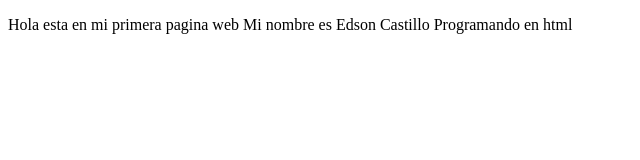
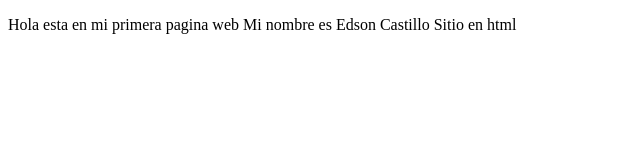
Before and after one commit to NosdeCasther1/proyectoDemocursoPrework, a plain HTML site: page index.html in a window 1280 px wide. Shown: the full height of the page, 0-640 px from the left. Drawn offline with Linux system fonts and the light colour scheme.

Commit message:
primera modificacion

```diff
--- a/index.html
+++ b/index.html
@@ -10,7 +10,7 @@
     <p>
         Hola esta en mi primera pagina web
         Mi nombre es Edson Castillo
-        Programando en html
+        Sitio en html
     </p>
 </body>
 </html>
```
